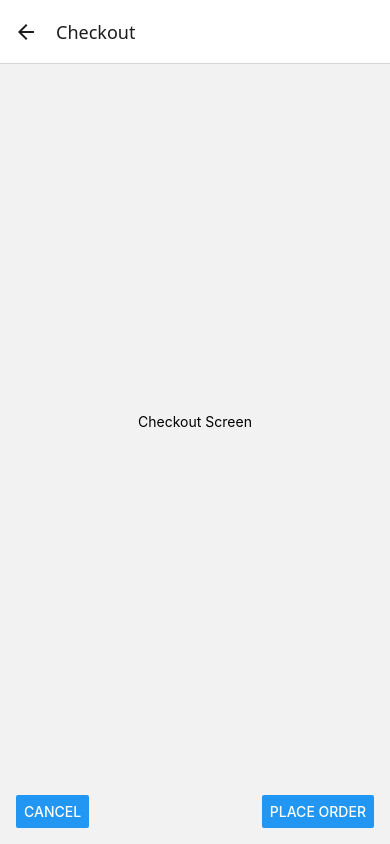
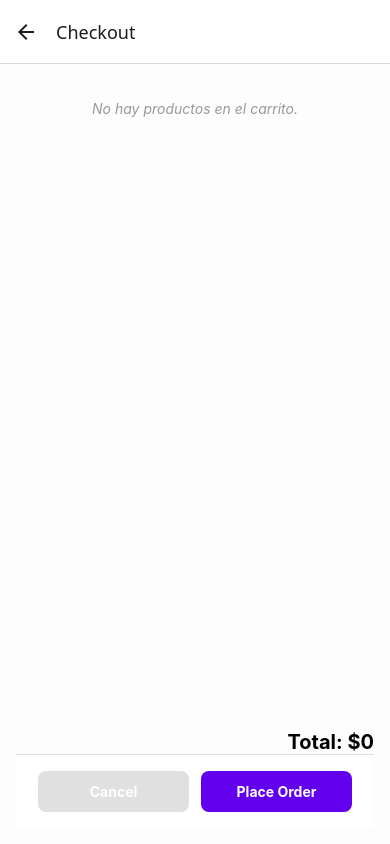
Before and after one commit to adandrau/FoodApp-RN, a React Native app in the folder frontend/: screen /Checkout in a window 390 px wide. Built offline with nearby package versions, Linux system fonts and the light colour scheme; no server answers.

Commit message:
styles y mas cositas

```diff
--- a/frontend/App.js
+++ b/frontend/App.js
@@ -3,17 +3,24 @@ import { NavigationContainer } from '@react-navigation/native';
 import Checkout from './screens/Checkout';
 import Menu from './screens/Menu';
 import HomeScreen from './screens/HomePage';
+import { useItems } from './hooks/useItems';
 
 
 const Stack = createNativeStackNavigator();
 
 export default function App() {
+  const itemsHook = useItems();
+
   return (
     <NavigationContainer>
       <Stack.Navigator>
         <Stack.Screen name="Home" component={HomeScreen} />
-        <Stack.Screen name="Menu" component={Menu} />
-        <Stack.Screen name="Checkout" component={Checkout} />
+        <Stack.Screen name="Menu">
+        {props => <Menu {...props} {...itemsHook} />}
+        </Stack.Screen>
+        <Stack.Screen name="Checkout">
+          {props => <Checkout {...props} {...itemsHook} />}
+        </Stack.Screen>
       </Stack.Navigator>
     </NavigationContainer>
   );
--- a/frontend/components/Footer.jsx
+++ b/frontend/components/Footer.jsx
@@ -1,11 +1,15 @@
 import React from 'react';
-import { View, Button, StyleSheet } from 'react-native';
+import { View, Text, Pressable, StyleSheet } from 'react-native';
 
-export default function Footer({ leftLabel, onLeft, rightLabel, onRight }) {
+export default function Footer({ leftLabel, rightLabel, onLeft, onRight }) {
   return (
     <View style={styles.footer}>
-      <Button title={leftLabel} onPress={onLeft} />
-      <Button title={rightLabel} onPress={onRight} />
+      <Pressable style={[styles.button, styles.cancel]} onPress={onLeft}>
+        <Text style={styles.buttonText}>{leftLabel}</Text>
+      </Pressable>
+      <Pressable style={[styles.button, styles.checkout]} onPress={onRight}>
+        <Text style={styles.buttonText}>{rightLabel}</Text>
+      </Pressable>
     </View>
   );
 }
@@ -15,5 +19,26 @@ const styles = StyleSheet.create({
     flexDirection: 'row',
     justifyContent: 'space-between',
     padding: 16,
+    backgroundColor: '#FFF',
+    borderTopWidth: 1,
+    borderColor: '#DDD',
+  },
+  button: {
+    flex: 1,
+    marginHorizontal: 6,
+    paddingVertical: 12,
+    borderRadius: 8,
+    alignItems: 'center',
+    elevation: 2,
+  },
+  cancel: {
+    backgroundColor: '#E0E0E0',
+  },
+  checkout: {
+    backgroundColor: '#6200EE',
+  },
+  buttonText: {
+    color: '#FFF',
+    fontWeight: 'bold',
   },
 });
--- /dev/null
+++ b/frontend/config.js
@@ -0,0 +1,5 @@
+const config = {
+  api_url: 'http://192.168.1.130:3000', // o localhost
+};
+
+export const API_URL = config.api_url;
--- /dev/null
+++ b/frontend/hooks/useItems.js
@@ -0,0 +1,80 @@
+import { API_URL } from '../config';
+import React, { useState, useEffect } from 'react';
+import axios from 'axios';
+
+export const useItems = () => {
+  const [foods, setFoods] = useState([]);
+  const [loading, setLoading] = useState(true);
+  const [error, setError] = useState(null);
+
+  const fetchItems = async () => {
+    try {
+      setLoading(true);
+      const response = await axios.get(`${API_URL}/foods`, { timeout: 5000 });
+      setFoods(response.data);
+      setError(null);
+    } catch (error) {
+      setError(error.message || 'Fetch error');
+      console.error('Fetch error:', error);
+    } finally {
+      setLoading(false);
+    }
+  };
+  useEffect(() => {
+    fetchItems();
+  }, []);
+
+  const handleUpdate = async (product, delta) => {
+    const newCarrito = product.carrito + delta;
+    const maxCarrito = product.stock + product.carrito;
+
+    if (newCarrito < 0 || newCarrito > maxCarrito) return;
+
+    try {
+      await axios.patch(`${API_URL}/foods/${product.id}`, {
+        carrito: newCarrito,
+        stock: product.stock - delta
+      });
+
+      // Refrescar producto modificado
+      setFoods(prevFoods =>
+        prevFoods.map(item =>
+          item.id === product.id
+            ? { ...item, carrito: newCarrito, stock: product.stock - delta }
+            : item
+        )
+      );
+    } catch (err) {
+      console.error('Error al actualizar el producto:', err.message);
+    }
+  };
+  const placeOrder = async () => {
+  try {
+    // Get items in cart
+    const itemsToOrder = foods.filter(item => item.carrito > 0);
+
+    // Update each item in backend (set carrito to 0, stock stays as is)
+    await Promise.all(itemsToOrder.map(item =>
+      axios.patch(`${API_URL}/foods/${item.id}`, {
+        carrito: 0
+        // Optionally update stock if needed
+      })
+    ));
+
+    // Update local state: clear carrito
+    setFoods(prevFoods =>
+      prevFoods.map(item =>
+        item.carrito > 0 ? { ...item, carrito: 0 } : item
+      )
+    );
+    // Optionally navigate to a confirmation screen
+    console.log('Order placed successfully');
+    alert('Order placed successfully!');
+    return true;
+  } catch (err) {
+    console.error('Error placing order:', err.message);
+    return false;
+  }
+};
+  return { foods, loading, error, handleUpdate, placeOrder };
+};
--- a/frontend/screens/Checkout.jsx
+++ b/frontend/screens/Checkout.jsx
@@ -1,23 +1,119 @@
 import React from 'react';
-import { View, Text } from 'react-native';
-import Header from '../components/Header';
+import {
+  View,
+  Text,
+  FlatList,
+  Pressable,
+  StyleSheet,
+} from 'react-native';
 import Footer from '../components/Footer';
 
-export default function Checkout({ navigation }) {
+export default function Checkout({ foods, handleUpdate, placeOrder, navigation}) {
+  const checkoutItems = foods.filter(item => item.carrito > 0);
+
+  const handleRemove = (item) => {
+    handleUpdate(item, -item.carrito); // Remove all from cart
+  };
+
+  const renderItem = ({ item }) => (
+    <Pressable
+      onPress={() => handleRemove(item)}
+      style={({ pressed }) => [
+        styles.itemContainer,
+        pressed && styles.itemPressed
+      ]}
+    >
+      <Text style={styles.emoji}>{item.emoji}</Text>
+      <View style={styles.itemDetails}>
+        <Text style={styles.name}>{item.name}</Text>
+        <Text style={styles.quantity}>
+          x {item.carrito} - ${item.carrito * item.price}
+        </Text>
+      </View>
+      <Text style={styles.remove}>❌</Text>
+    </Pressable>
+  );
+
   return (
-    <View style={{ flex: 1 }}>
-
-      <View style={{ flex: 1, justifyContent: 'center', alignItems: 'center' }}>
-        <Text>Checkout Screen</Text>
-        {/* TODO: display selected products + subtotal */}
-      </View>
-
+    <View style={styles.container}>
+      <FlatList
+        data={checkoutItems}
+        keyExtractor={(item) => item.id.toString()}
+        renderItem={renderItem}
+        ListEmptyComponent={<Text style={styles.empty}>No hay productos en el carrito.</Text>}
+      />
+      <Text style={styles.total}>Total: ${checkoutItems.reduce((sum, item) => sum + item.price * item.carrito, 0)}</Text>
       <Footer
         leftLabel="Cancel"
-        onLeft={() => navigation.goBack()}
+        onLeft={() => navigation.navigate('Home')}
         rightLabel="Place Order"
-        onRight={() => alert('Order Placed!')}
+        onRight={() => placeOrder()}
       />
     </View>
+
   );
 }
+const styles = StyleSheet.create({
+  container: {
+    flex: 1,
+    padding: 16,
+    backgroundColor: '#fdfdfd',
+  },
+  title: {
+    fontSize: 24,
+    fontWeight: '600',
+    marginBottom: 12,
+    color: '#333',
+  },
+  itemContainer: {
+    flexDirection: 'row',
+    alignItems: 'center',
+    backgroundColor: '#ffffff',
+    borderRadius: 12,
+    padding: 12,
+    marginBottom: 10,
+    elevation: 2,
+    shadowColor: '#000',
+    shadowOpacity: 0.1,
+    shadowRadius: 4,
+    shadowOffset: { width: 0, height: 2 },
+  },
+  itemPressed: {
+    backgroundColor: '#ececec',
+  },
+  emoji: {
+    fontSize: 40,
+    marginRight: 12,
+  },
+  itemDetails: {
+    flex: 1,
+  },
+  name: {
+    fontSize: 16,
+    fontWeight: '500',
+    color: '#222',
+  },
+  quantity: {
+    fontSize: 14,
+    color: '#555',
+    marginTop: 4,
+  },
+  remove: {
+    fontSize: 18,
+    color: '#c00',
+    marginLeft: 8,
+  },
+  total: {
+    fontSize: 20,
+    fontWeight: 'bold',
+    marginTop: 20,
+    textAlign: 'right',
+    color: '#000',
+  },
+  empty: {
+    textAlign: 'center',
+    color: '#999',
+    fontStyle: 'italic',
+    marginTop: 20,
+  },
+});
--- a/frontend/screens/HomePage.jsx
+++ b/frontend/screens/HomePage.jsx
@@ -1,10 +1,41 @@
-import { View, Text, Button } from 'react-native';
+import { View, Text, Pressable, StyleSheet } from 'react-native';
 
 export default function HomeScreen({ navigation }) {
   return (
-    <View >
-      <Text>Pantalla de inicio</Text>
-      <Button title={"Go to Menu"} onPress={() => navigation.navigate('Menu')} />
+    <View style={styles.container}>
+      <Text style={styles.title}>Pantalla de inicio</Text>
+      <Pressable style={styles.button} onPress={() => navigation.navigate('Menu')}>
+        <Text style={styles.buttonText}>Go to Menu</Text>
+      </Pressable>
     </View>
   );
 }
+
+const styles = StyleSheet.create({
+  container: {
+    flex: 1,
+    padding: 24,
+    backgroundColor: '#F5F5F5',
+    alignItems: 'center',
+    justifyContent: 'center',
+  },
+  title: {
+    fontSize: 24,
+    fontWeight: '600',
+    marginBottom: 20,
+    color: '#333',
+  },
+  button: {
+    backgroundColor: '#6200EE',
+    paddingVertical: 12,
+    paddingHorizontal: 32,
+    borderRadius: 8,
+    elevation: 3,
+  },
+  buttonText: {
+    color: '#FFFFFF',
+    fontSize: 16,
+    fontWeight: '500',
+    textAlign: 'center',
+  },
+});
--- a/frontend/screens/Menu.jsx
+++ b/frontend/screens/Menu.jsx
@@ -1,54 +1,52 @@
-import React, { useEffect, useState } from 'react';
+import React from 'react';
 import { View, Text, FlatList, ActivityIndicator, TouchableOpacity, StyleSheet } from 'react-native';
-import axios from 'axios';
-import Header from '../components/Header';
 import Footer from '../components/Footer';
 
-const API_URL = 'http://192.168.56.1:3000';
 
-export default function Menu({ navigation }) {
-  const [foods, setFoods] = useState([]);
-  const [loading, setLoading] = useState(true);
-  const [error, setError] = useState(null);
-
-  useEffect(() => {
-    const fetchFoods = async () => {
-      try {
-        const res = await axios.get(`${API_URL}/foods`, { timeout: 5000 });
-        setFoods(res.data);
-      } catch (err) {
-        setError(err.message || 'Error fetching foods');
-        console.error('Fetch error:', err);
-      } finally {
-        setLoading(false);
-      }
-    };
-    fetchFoods();
-  }, []);
+export default function Menu({ navigation, foods, loading, error, handleUpdate }) {
 
   const renderItem = ({ item }) => (
     <View style={styles.card}>
-      <Text style={styles.emoji}>{item.emoji}</Text>
+      <View style={styles.izq}>
+    <Text style={styles.offerText}>${Math.round(item.price * 1.1)}</Text>
+        <Text style={styles.emoji}>{item.emoji}</Text>
+        <View style={styles.buttons}>
+          <TouchableOpacity
+            onPress={() => handleUpdate(item, -1)}
+            style={styles.button}
+          >
+            <Text style={styles.buttonText}>−</Text>
+          </TouchableOpacity>
+          <Text style={styles.qty}>{item.carrito}</Text>
+        <TouchableOpacity
+          onPress={() => handleUpdate(item, 1)}
+          style={styles.button}
+        >
+          <Text style={styles.buttonText}>+</Text>
+        </TouchableOpacity>
+        </View>
+      </View>
       <View style={styles.info}>
         <Text style={styles.name}>{item.name}</Text>
         <Text style={styles.descripcion}>{item.descripcion}</Text>
         <Text style={styles.price}>${item.price}</Text>
       </View>
+
     </View>
   );
 
   if (loading) {
     return (
-      <View style={styles.container}>
+      <View style={styles.centered}>
         <ActivityIndicator size="large" />
-        <Text>Loading...</Text>
+        <Text>Cargando...</Text>
       </View>
     );
   }
 
   if (error) {
     return (
-      <View style={styles.container}>
+      <View style={styles.centered}>
         <Text style={{ color: 'red' }}>Error: {error}</Text>
       </View>
     );
@@ -75,7 +73,6 @@ export default function Menu({ navigation }) {
 
 const styles = StyleSheet.create({
   container: { flex: 1, padding: 16 },
-  header: { fontSize: 28, fontWeight: 'bold', marginBottom: 16, marginTop: 40 },
   card: {
     flexDirection: 'row',
     marginBottom: 12,
@@ -87,5 +84,47 @@ const styles = StyleSheet.create({
   info: { marginLeft: 12, flex: 1 },
   name: { fontSize: 18, fontWeight: 'bold' },
   descripcion: { color: '#555', marginTop: 4, fontStyle: 'italic' },
-  price: { color: 'green', fontWeight: 'bold', marginTop: 4 }
+  price: { color: 'green', fontWeight: 'bold', marginTop: 4 },
+  buttons: { flexDirection: 'row', alignItems: 'center', marginLeft: 10, marginTop: 10 },
+  button: {
+    backgroundColor: '#4CAFAF', // Green background
+    borderRadius: 15,
+    paddingVertical: 8,
+    paddingHorizontal: 16,
+    marginHorizontal: 4,
+    shadowColor: '#000',
+    shadowOpacity: 0.15,
+    shadowRadius: 3,
+    shadowOffset: { width: 0, height: 2 },
+    minWidth: 40,
+    alignItems: 'center',
+    justifyContent: 'center',
+  },
+  offerCircle: {
+  backgroundColor: '#e53935', // rojo oferta
+  borderRadius: 40,
+  width: 40,
+  height: 40,
+  alignItems: 'center',
+  justifyContent: 'center',
+  marginBottom: 8,
+  marginLeft: 0,
+  shadowColor: '#000',
+  shadowOpacity: 0.18,
+  shadowRadius: 4,
+  shadowOffset: { width: 0, height: 2 },
+},
+offerText: {
+  color: '#e53935',
+  fontWeight: 'bold',
+  fontSize: 16,
+  textDecorationLine: 'line-through', // tachado para precio original
+  textDecorationStyle: 'solid', // estilo de tachado
+  textDecorationThickness: 13, // grosor del tachado
+  textDecorationColor: '#fff', // color del tachado
+  marginLeft: 8,
+},
+  buttonText: { fontSize: 20, fontWeight: 'bold' },
+  qty: { fontSize: 18, marginHorizontal: 8 },
+  izq: { alignItems: 'center', justifyContent: 'center' },
 });
```
Also changed, not shown: frontend/context/CartContext.jsx (added, +29 -0 lines), frontend/hooks/useCheckOut.js (deleted), 1 other file (tests, documents, lock files or other folders).
